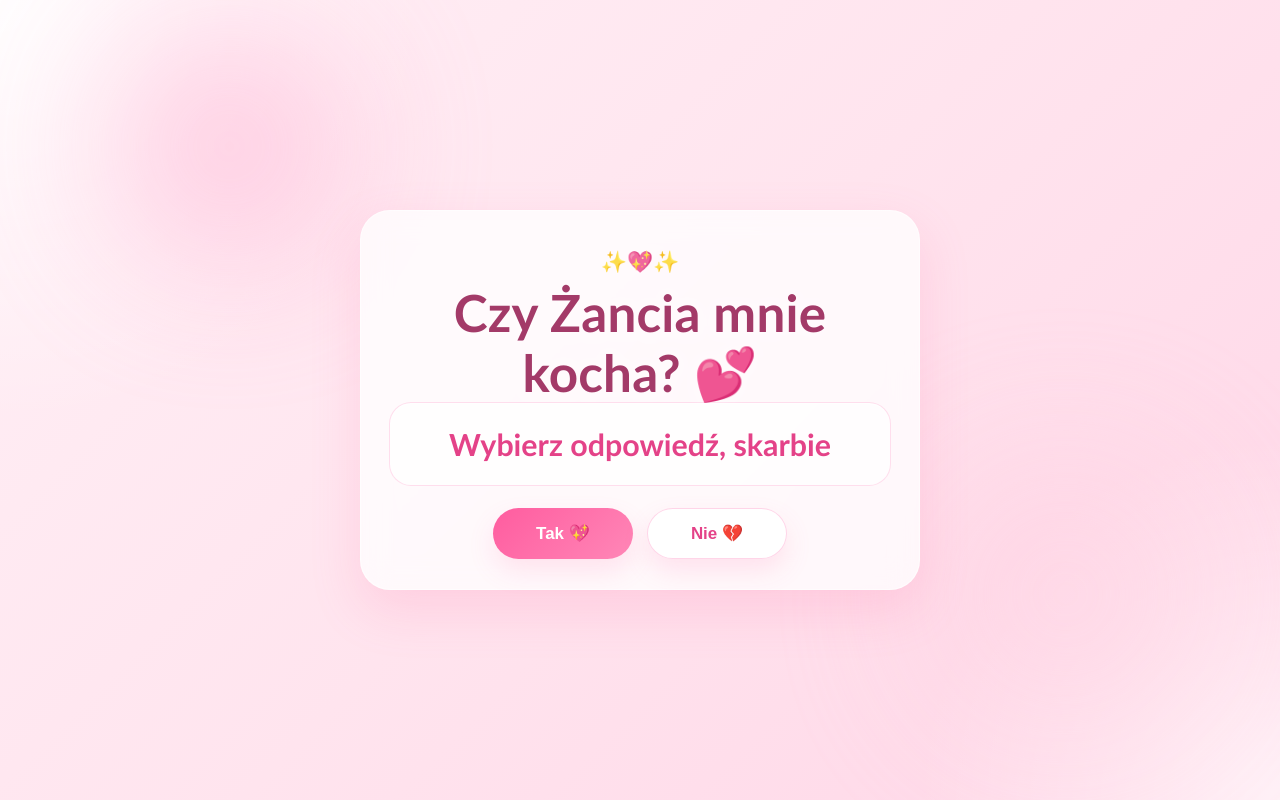
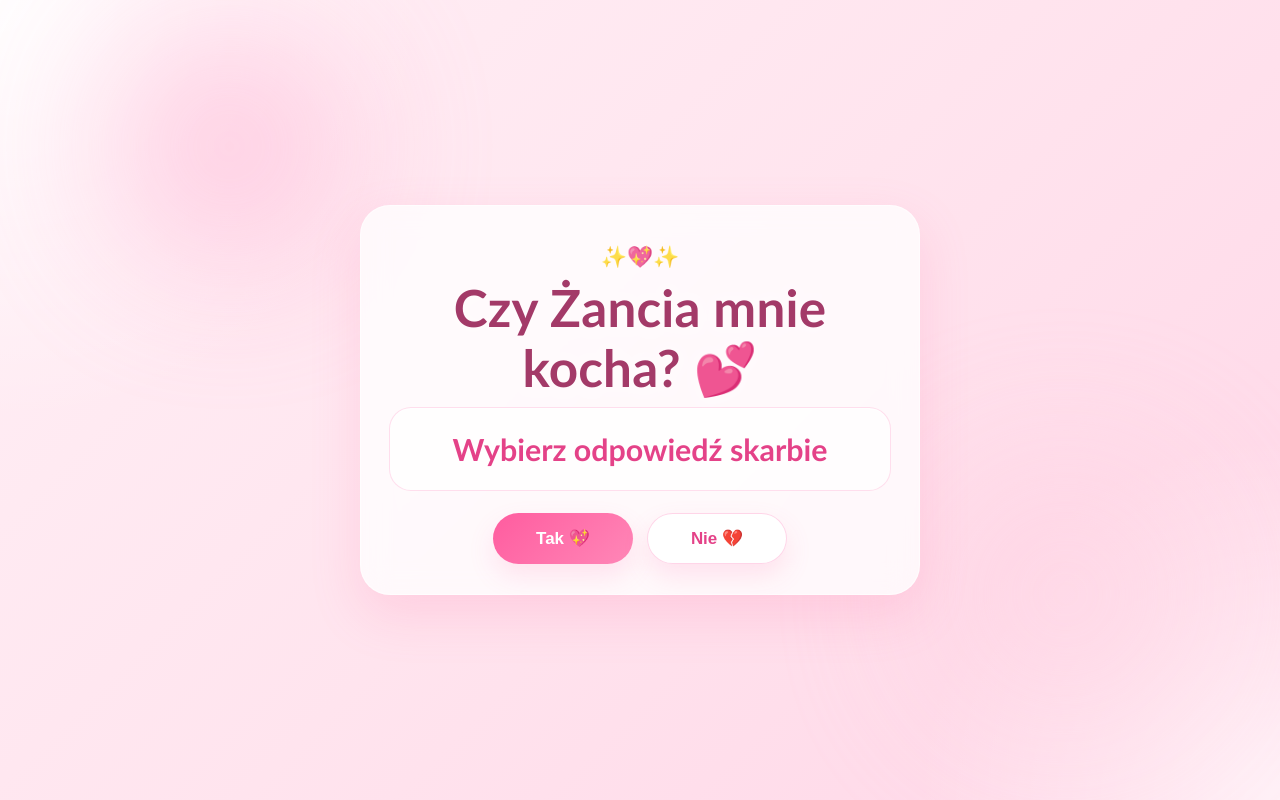
Before and after one commit to ThereWereProblems/-ancia, a plain HTML site: page index.html in a window 1280 px wide. Drawn offline with Linux system fonts and the light colour scheme.

Commit message:
improve margin

```diff
--- a/index.html
+++ b/index.html
@@ -104,6 +104,7 @@
     }
 
     #message {
+      margin-top: 10px;
       min-height: 84px;
       display: flex;
       align-items: center;
@@ -217,7 +218,7 @@
     <div class="sparkle">✨💖✨</div>
     <h1>Czy Żancia mnie kocha? 💕</h1>
 
-    <div id="message">Wybierz odpowiedź, skarbie </div>
+    <div id="message">Wybierz odpowiedź skarbie </div>
 
     <div class="buttons">
       <button class="yes" onclick="answerYes()">Tak 💖</button>
```
Also changed, not shown: 1 other file.
